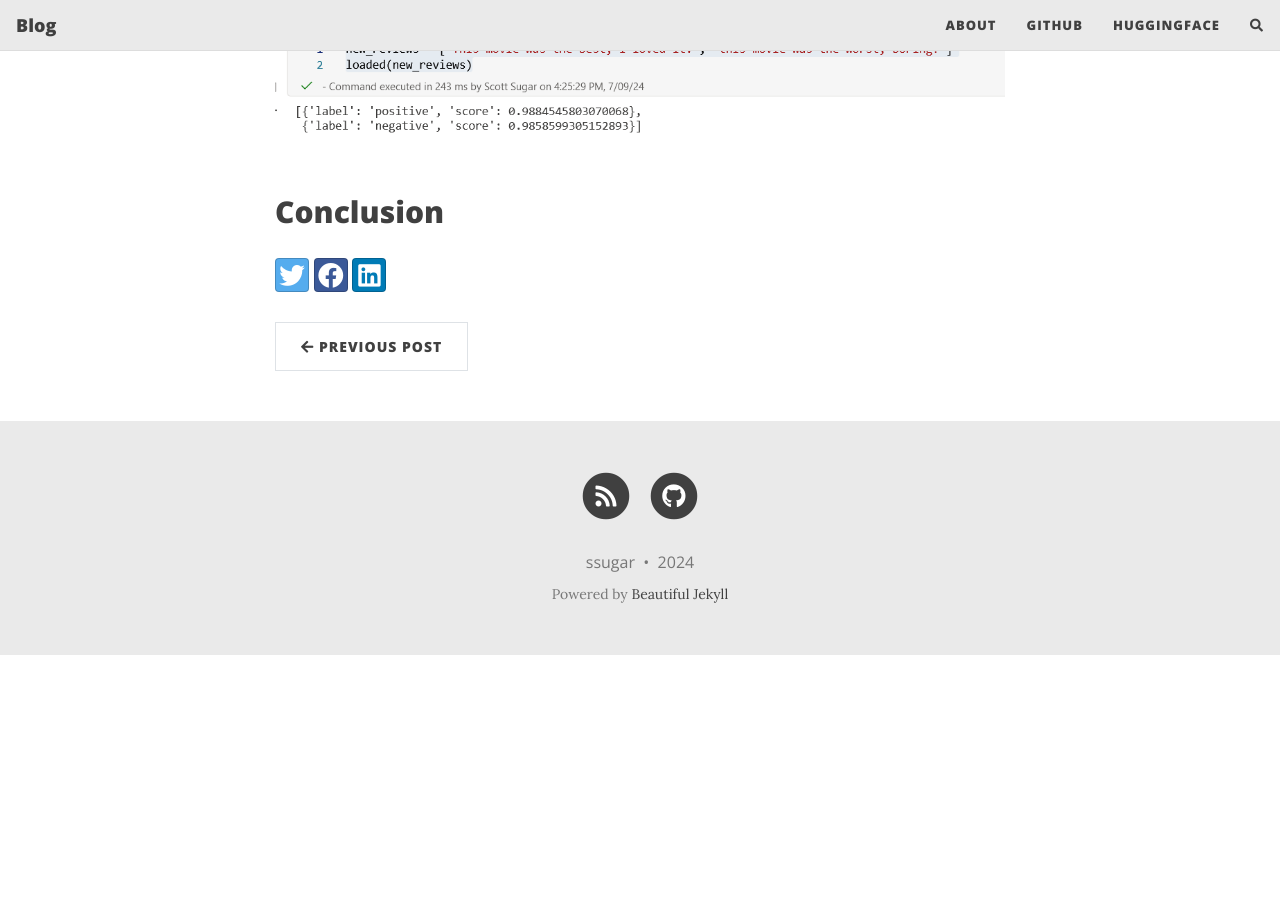
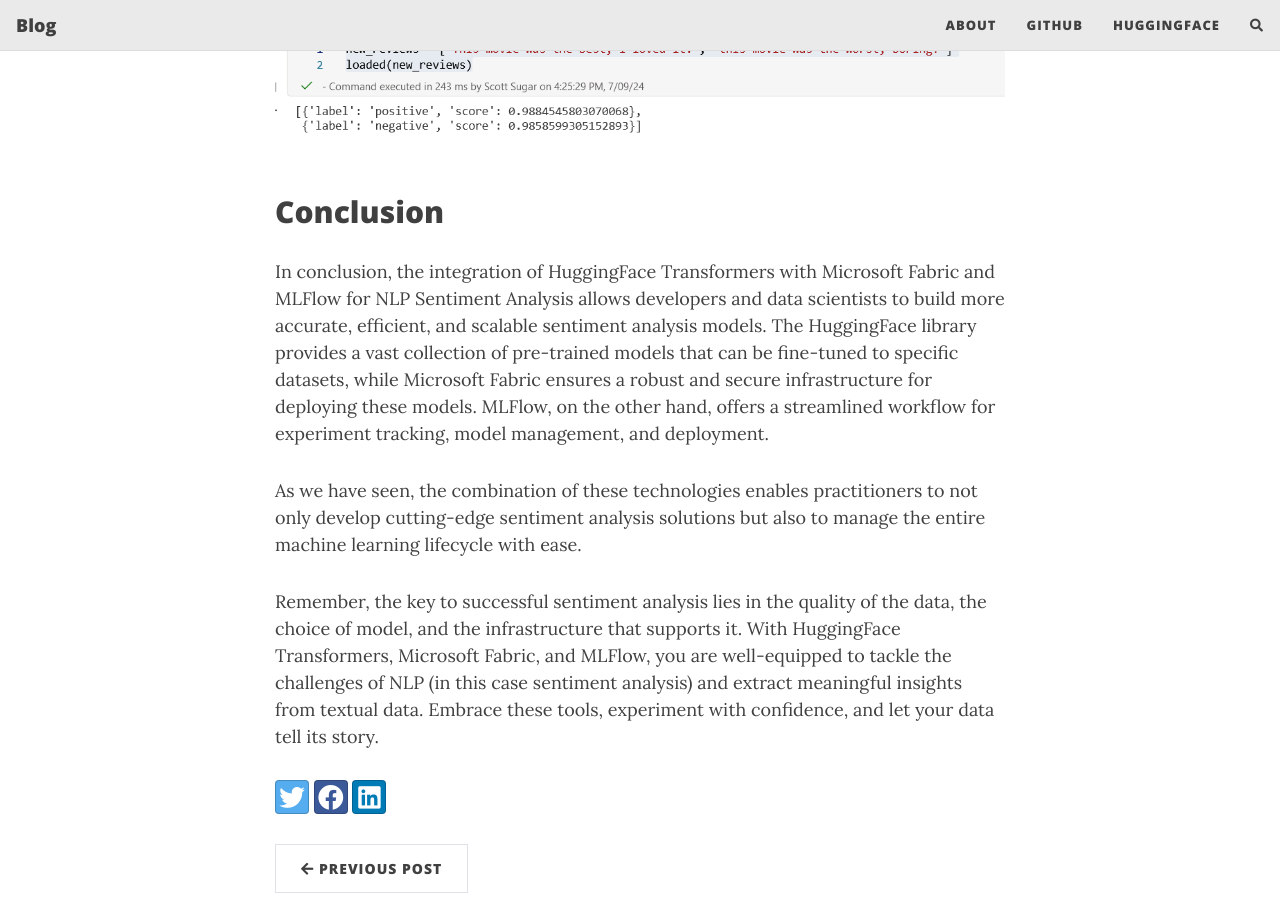
Before and after one commit to ssugar/Blog, a Jekyll site: the page built from _posts/Fabric/2024-07-08-SentimentAnalysisInFabric.md, in a window 1280 px wide and 900 px high, scrolled down 7514 px. Built offline with Jekyll 4.4.1, drawn with Linux system fonts in a browser that asks for light colours; nearby versions of some CDN libraries; emoji names are drawn with the system emoji font; comment, search, counter and statistics services are not loaded; before the commit the page ends 8169 px from its top, so only the background shows below that.

Commit message:
adding conclusion

```diff
--- a/_posts/Fabric/2024-07-08-SentimentAnalysisInFabric.md
+++ b/_posts/Fabric/2024-07-08-SentimentAnalysisInFabric.md
@@ -209,3 +209,9 @@
 ![modelPrediction]({{ site.baseurl }}/assets/images/Sentiment-modelPrediction.png)
 
 ## Conclusion
+
+In conclusion, the integration of HuggingFace Transformers with Microsoft Fabric and MLFlow for NLP Sentiment Analysis allows developers and data scientists to build more accurate, efficient, and scalable sentiment analysis models. The HuggingFace library provides a vast collection of pre-trained models that can be fine-tuned to specific datasets, while Microsoft Fabric ensures a robust and secure infrastructure for deploying these models. MLFlow, on the other hand, offers a streamlined workflow for experiment tracking, model management, and deployment.
+
+As we have seen, the combination of these technologies enables practitioners to not only develop cutting-edge sentiment analysis solutions but also to manage the entire machine learning lifecycle with ease.
+
+Remember, the key to successful sentiment analysis lies in the quality of the data, the choice of model, and the infrastructure that supports it. With HuggingFace Transformers, Microsoft Fabric, and MLFlow, you are well-equipped to tackle the challenges of NLP (in this case sentiment analysis) and extract meaningful insights from textual data. Embrace these tools, experiment with confidence, and let your data tell its story.
```
